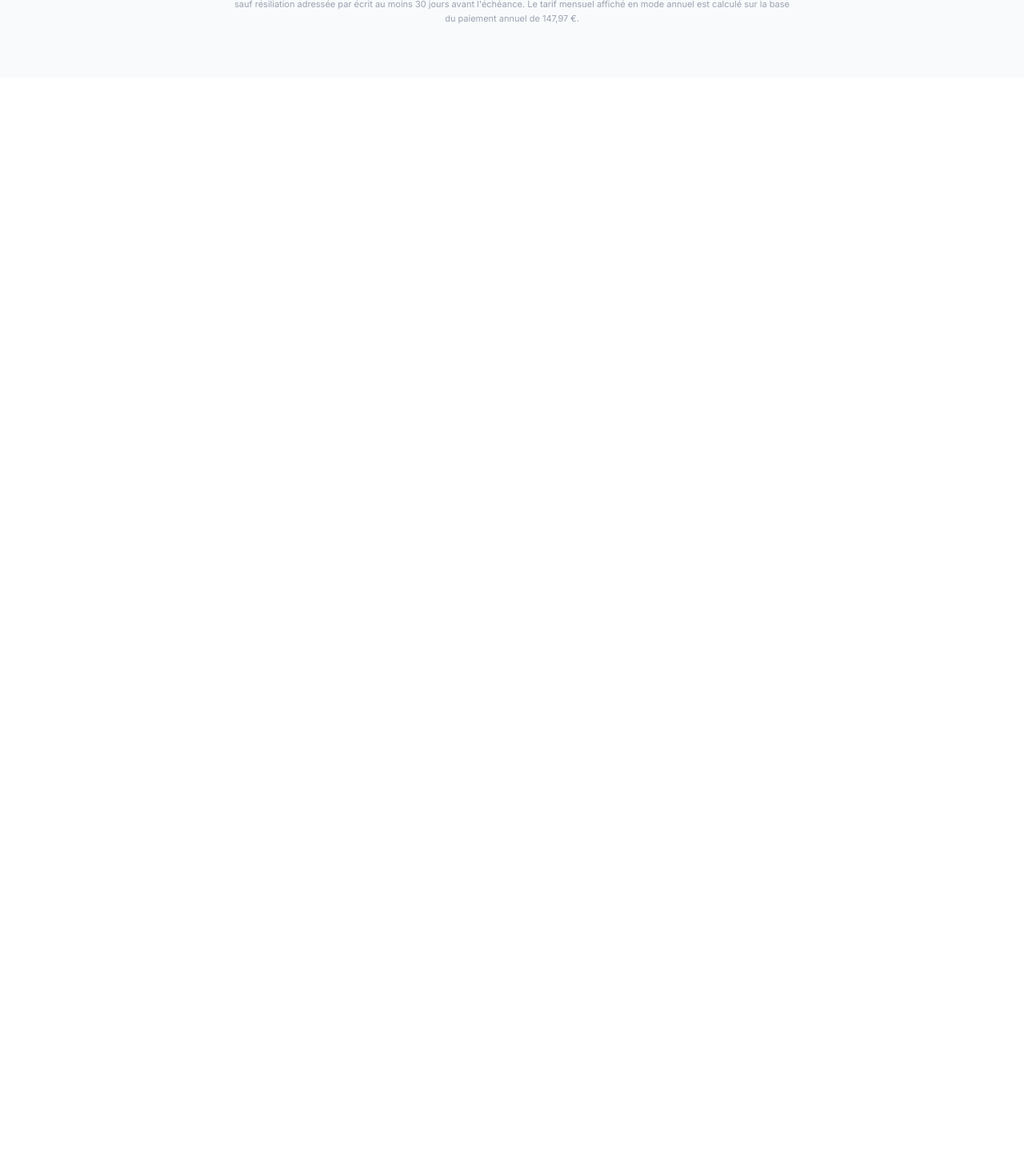
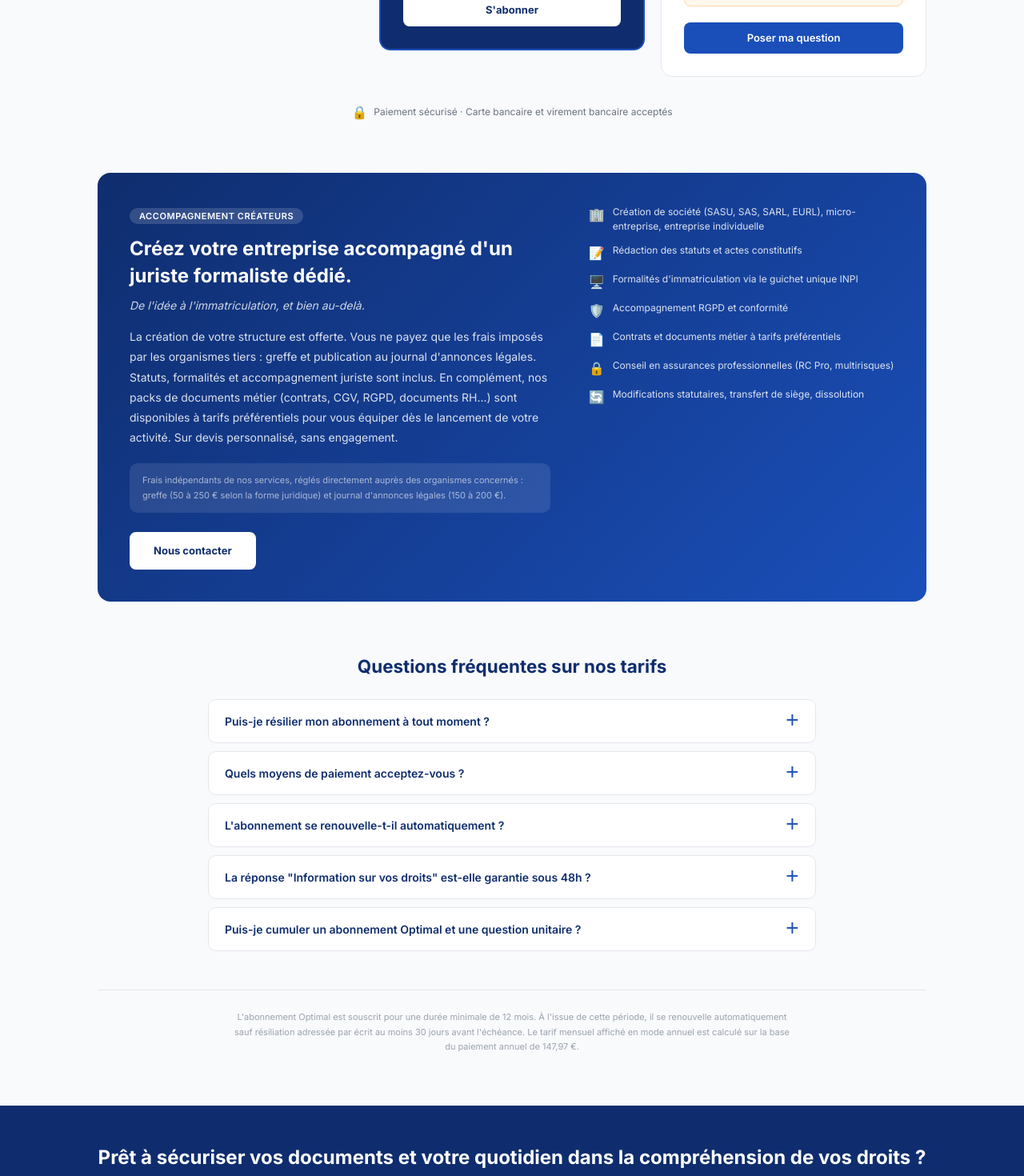
Before and after one commit to SYPA-ASSO/docutheque-next, a Next.js app: page /tarifs in a window 1280 px wide. Shown: the part 880-2350 px from the top of the page at 80% size. Before the commit the page ends 977 px from the top, so only its background shows below. Built offline with nearby package versions, Linux system fonts and the light colour scheme.

Commit message:
Page tarifs version finale complète

```diff
--- a/app/tarifs/page.tsx
+++ b/app/tarifs/page.tsx
@@ -1,18 +1,98 @@
 'use client'
 
 import { useState } from 'react'
+import Header from '@/components/Header'
+import Footer from '@/components/Footer'
+
+export const metadata = {
+  title: 'Tarifs · Documents juridiques, information sur vos droits et création d\'entreprise',
+  description: 'Modèles de documents en DOCX, information pédagogique sur le droit, accompagnement création d\'entreprise. Offres simples et transparentes.',
+}
 
 export default function Tarifs() {
   const [annuel, setAnnuel] = useState(true)
 
+  const schema = {
+    "@context": "https://schema.org",
+    "@type": "WebPage",
+    "name": "Tarifs Docuthèque",
+    "description": "Offres et tarifs de la plateforme Docuthèque : modèles de documents juridiques, abonnement, information sur vos droits, accompagnement création d'entreprise.",
+    "url": "https://docutheque.fr/tarifs",
+    "mainEntity": {
+      "@type": "ItemList",
+      "itemListElement": [
+        {
+          "@type": "Offer",
+          "name": "Accès Gratuit",
+          "price": "0",
+          "priceCurrency": "EUR",
+          "description": "Sélection de modèles de documents juridiques en DOCX, sans inscription obligatoire."
+        },
+        {
+          "@type": "Offer",
+          "name": "Abonnement Optimal",
+          "price": "14.90",
+          "priceCurrency": "EUR",
+          "description": "Accès à toute la bibliothèque de documents juridiques en DOCX, notices juridiques, fiches pédagogiques, 1 question juriste incluse sous 24 à 48h, support prioritaire."
+        },
+        {
+          "@type": "Offer",
+          "name": "Information sur vos droits",
+          "price": "47",
+          "priceCurrency": "EUR",
+          "description": "Réponse pédagogique rédigée par un juriste sous 24 à 48h ouvrées, sans abonnement ni engagement."
+        },
+        {
+          "@type": "Offer",
+          "name": "Accompagnement Créateurs",
+          "price": "0",
+          "priceCurrency": "EUR",
+          "description": "Création d'entreprise offerte (hors frais de greffe et JAL). Statuts, formalités, accompagnement juriste formaliste inclus. Sur devis personnalisé."
+        }
+      ]
+    }
+  }
+
+  const faqItems = [
+    {
+      q: "Puis-je résilier mon abonnement à tout moment ?",
+      a: "L'abonnement Optimal est souscrit pour une durée minimale de 12 mois. La résiliation est possible à tout moment, mais prend effet à l'échéance annuelle, sous réserve d'en faire la demande par écrit au moins 30 jours avant cette date."
+    },
+    {
+      q: "Quels moyens de paiement acceptez-vous ?",
+      a: "Nous acceptons le paiement par carte bancaire et par virement bancaire. Le paiement est sécurisé. Aucune information bancaire n'est conservée sur nos serveurs."
+    },
+    {
+      q: "L'abonnement se renouvelle-t-il automatiquement ?",
+      a: "Oui. À l'issue de la période initiale de 12 mois, l'abonnement se renouvelle automatiquement pour une nouvelle année, sauf résiliation adressée par écrit au moins 30 jours avant l'échéance."
+    },
+    {
+      q: 'La réponse "Information sur vos droits" est-elle garantie sous 48h ?',
+      a: "Oui. Nous nous engageons à vous apporter une réponse rédigée par un juriste dans un délai de 24 à 48h ouvrées suivant la réception de votre question et la confirmation de votre paiement."
+    },
+    {
+      q: "Puis-je cumuler un abonnement Optimal et une question unitaire ?",
+      a: "Non, ce n'est pas nécessaire. L'abonnement Optimal inclut déjà une question par période d'abonnement. Si vous avez besoin de poser des questions supplémentaires, elles sont disponibles à 9,90 € l'unité, directement depuis votre espace abonné."
+    },
+  ]
+
   return (
+    <>
+      <script
+        type="application/ld+json"
+        dangerouslySetInnerHTML={{ __html: JSON.stringify(schema) }}
+      />
+      <Header />
       <main style={{background: '#f8fafc', minHeight: '100vh', padding: '4rem 0'}}>
         <div style={{maxWidth: '1100px', margin: '0 auto', padding: '0 2rem'}}>
 
-        {/* TITRE */}
-        <div style={{textAlign: 'center', marginBottom: '3rem'}}>
+          {/* TITRE + INTRO */}
+          <div style={{textAlign: 'center', marginBottom: '3rem', maxWidth: '700px', margin: '0 auto 3rem'}}>
             <h1 style={{fontSize: '2rem', fontWeight: '700', color: '#0f2d6e', margin: 0}}>Nos tarifs</h1>
-          <p style={{color: '#6b7280', fontSize: '0.95rem', marginTop: '8px'}}>Des formules simples, transparentes, sans mauvaise surprise.</p>
+            <p style={{color: '#6b7280', fontSize: '0.95rem', marginTop: '8px', marginBottom: '16px'}}>Des formules simples, transparentes, sans mauvaise surprise.</p>
+            <p style={{color: '#374151', fontSize: '0.95rem', lineHeight: '1.8'}}>
+              Que vous ayez besoin d'un document ponctuel, d'un accès complet à notre bibliothèque juridique ou d'un accompagnement personnalisé pour créer votre entreprise, Docuthèque propose une offre adaptée à chaque situation. Tous nos documents sont rédigés par un juriste, jamais générés par une IA, et mis à jour dès que la législation évolue.
+            </p>
           </div>
 
           {/* TOGGLE */}
@@ -78,7 +158,7 @@ export default function Tarifs() {
                 <span style={{color: 'rgba(255,255,255,0.6)', fontSize: '12px', marginLeft: '4px'}}>/mois</span>
               </div>
               <p style={{color: 'rgba(255,255,255,0.6)', fontSize: '12px', marginBottom: '20px'}}>
-              {annuel ? 'Soit 147,97 €/an — 2 mois offerts' : 'Engagement 12 mois — 178,80 €/an'}
+                {annuel ? '147,97 €/an, 2 mois offerts' : 'Engagement 12 mois, 178,80 €/an'}
               </p>
               <div style={{display: 'flex', flexDirection: 'column', gap: '9px', marginBottom: '24px'}}>
                 {[
@@ -134,11 +214,71 @@ export default function Tarifs() {
           {/* RÉASSURANCE */}
           <div style={{display: 'flex', justifyContent: 'center', alignItems: 'center', gap: '8px', marginTop: '2rem'}}>
             <span style={{fontSize: '16px'}}>🔒</span>
-          <span style={{color: '#6b7280', fontSize: '12px'}}>Paiement sécurisé</span>
+            <span style={{color: '#6b7280', fontSize: '12px'}}>Paiement sécurisé · Carte bancaire et virement bancaire acceptés</span>
+          </div>
+
+          {/* SECTION ACCOMPAGNEMENT CRÉATEURS */}
+          <div style={{marginTop: '4rem', background: 'linear-gradient(135deg, #0f2d6e 0%, #1a4fba 100%)', borderRadius: '16px', padding: '2.5rem', display: 'flex', gap: '3rem', alignItems: 'flex-start'}}>
+            <div style={{flex: '0 0 55%'}}>
+              <span style={{background: 'rgba(255,255,255,0.15)', color: 'white', fontSize: '11px', fontWeight: '600', padding: '3px 12px', borderRadius: '20px', letterSpacing: '0.05em'}}>
+                ACCOMPAGNEMENT CRÉATEURS
+              </span>
+              <h2 style={{color: 'white', fontSize: '1.5rem', fontWeight: '700', margin: '14px 0 10px', lineHeight: '1.4'}}>
+                Créez votre entreprise accompagné d'un juriste formaliste dédié.
+              </h2>
+              <p style={{color: 'rgba(255,255,255,0.8)', fontSize: '0.875rem', fontStyle: 'italic', marginBottom: '16px'}}>
+                De l'idée à l'immatriculation, et bien au-delà.
+              </p>
+              <p style={{color: 'rgba(255,255,255,0.85)', fontSize: '0.875rem', lineHeight: '1.8', marginBottom: '20px'}}>
+                La création de votre structure est offerte. Vous ne payez que les frais imposés par les organismes tiers : greffe et publication au journal d'annonces légales. Statuts, formalités et accompagnement juriste sont inclus. En complément, nos packs de documents métier (contrats, CGV, RGPD, documents RH...) sont disponibles à tarifs préférentiels pour vous équiper dès le lancement de votre activité. Sur devis personnalisé, sans engagement.
+              </p>
+              <div style={{background: 'rgba(255,255,255,0.1)', borderRadius: '10px', padding: '12px 16px', marginBottom: '24px'}}>
+                <p style={{color: 'rgba(255,255,255,0.6)', fontSize: '11px', lineHeight: '1.7', margin: 0}}>
+                  Frais indépendants de nos services, réglés directement auprès des organismes concernés : greffe (50 à 250 € selon la forme juridique) et journal d'annonces légales (150 à 200 €).
+                </p>
+              </div>
+              <button style={{padding: '12px 28px', borderRadius: '8px', border: '2px solid white', background: 'white', color: '#0f2d6e', fontSize: '13px', fontWeight: '700', cursor: 'pointer'}}>
+                Nous contacter
+              </button>
+            </div>
+            <div style={{flex: '0 0 40%', display: 'flex', flexDirection: 'column', gap: '12px'}}>
+              {[
+                { icon: '🏢', label: "Création de société (SASU, SAS, SARL, EURL), micro-entreprise, entreprise individuelle" },
+                { icon: '📝', label: 'Rédaction des statuts et actes constitutifs' },
+                { icon: '🖥️', label: "Formalités d'immatriculation via le guichet unique INPI" },
+                { icon: '🛡️', label: 'Accompagnement RGPD et conformité' },
+                { icon: '📄', label: 'Contrats et documents métier à tarifs préférentiels' },
+                { icon: '🔒', label: 'Conseil en assurances professionnelles (RC Pro, multirisques)' },
+                { icon: '🔄', label: 'Modifications statutaires, transfert de siège, dissolution' },
+              ].map((item, i) => (
+                <div key={i} style={{display: 'flex', gap: '10px', alignItems: 'flex-start'}}>
+                  <span style={{fontSize: '16px', flexShrink: 0}}>{item.icon}</span>
+                  <span style={{color: 'rgba(255,255,255,0.85)', fontSize: '12px', lineHeight: '1.5'}}>{item.label}</span>
+                </div>
+              ))}
+            </div>
+          </div>
+
+          {/* FAQ TARIFS */}
+          <div style={{marginTop: '4rem'}}>
+            <h2 style={{fontSize: '1.4rem', fontWeight: '700', color: '#0f2d6e', textAlign: 'center', marginBottom: '1.5rem'}}>Questions fréquentes sur nos tarifs</h2>
+            <div style={{display: 'flex', flexDirection: 'column', gap: '10px', maxWidth: '760px', margin: '0 auto'}}>
+              {faqItems.map((faq, i) => (
+                <details key={i} style={{background: 'white', border: '1px solid #e5e7eb', borderRadius: '10px', padding: '1rem 1.25rem'}}>
+                  <summary style={{fontWeight: '600', color: '#0f2d6e', fontSize: '14px', cursor: 'pointer', listStyle: 'none', display: 'flex', justifyContent: 'space-between', alignItems: 'center', gap: '12px'}}>
+                    <span>{faq.q}</span>
+                    <span style={{color: '#1a4fba', fontSize: '18px', flexShrink: 0, lineHeight: 1}}>＋</span>
+                  </summary>
+                  <p style={{color: '#374151', fontSize: '13px', lineHeight: '1.75', marginTop: '12px', marginBottom: 0}}>
+                    {faq.a}
+                  </p>
+                </details>
+              ))}
+            </div>
           </div>
 
           {/* NOTE BAS DE PAGE */}
-        <div style={{borderTop: '1px solid #e5e7eb', marginTop: '2.5rem', paddingTop: '1.5rem'}}>
+          <div style={{borderTop: '1px solid #e5e7eb', marginTop: '3rem', paddingTop: '1.5rem'}}>
             <p style={{color: '#9ca3af', fontSize: '11px', lineHeight: '1.7', textAlign: 'center', maxWidth: '700px', margin: '0 auto'}}>
               L'abonnement Optimal est souscrit pour une durée minimale de 12 mois. À l'issue de cette période, il se renouvelle automatiquement sauf résiliation adressée par écrit au moins 30 jours avant l'échéance. Le tarif mensuel affiché en mode annuel est calculé sur la base du paiement annuel de 147,97 €.
             </p>
@@ -146,5 +286,7 @@ export default function Tarifs() {
 
         </div>
       </main>
+      <Footer />
+    </>
   )
 }
```
Lines whose indentation alone changed are shown as unchanged.
